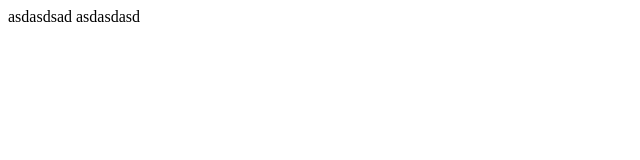
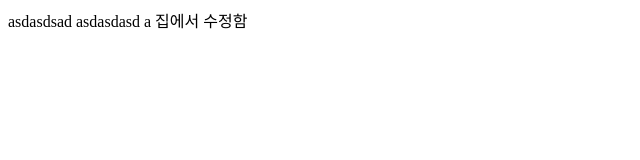
Before and after one commit to skyyunhn3/testapp, a plain HTML site: page index.html in a window 1280 px wide. Shown: the whole page, without its empty margins (0-640 px from the left). Drawn offline with Linux system fonts and the light colour scheme.

Commit message:
집에서 수정함

```diff
--- a/index.html
+++ b/index.html
@@ -6,6 +6,7 @@
     <title>Document</title>
 </head>
 <body>
-    asdasdsad asdasdasd
+    asdasdsad asdasdasd a
+    집에서 수정함
 </body>
 </html>
```
